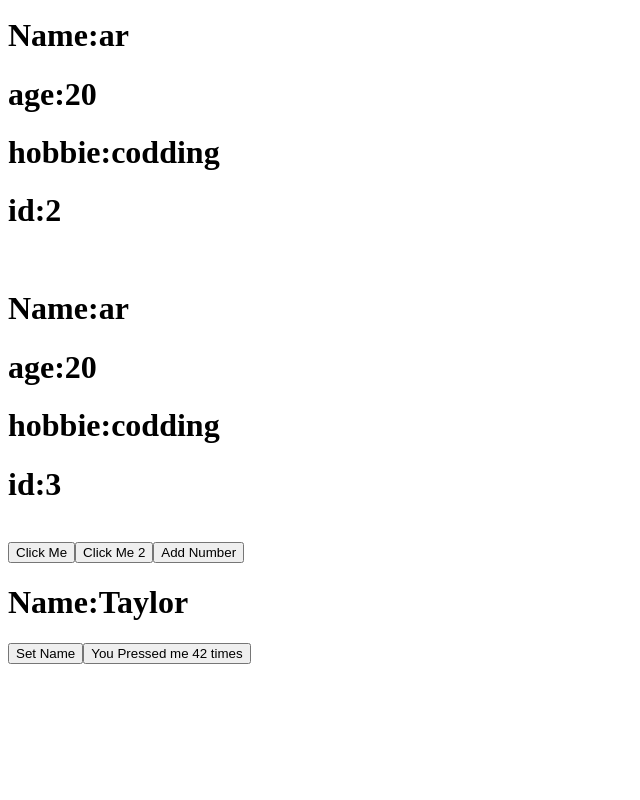
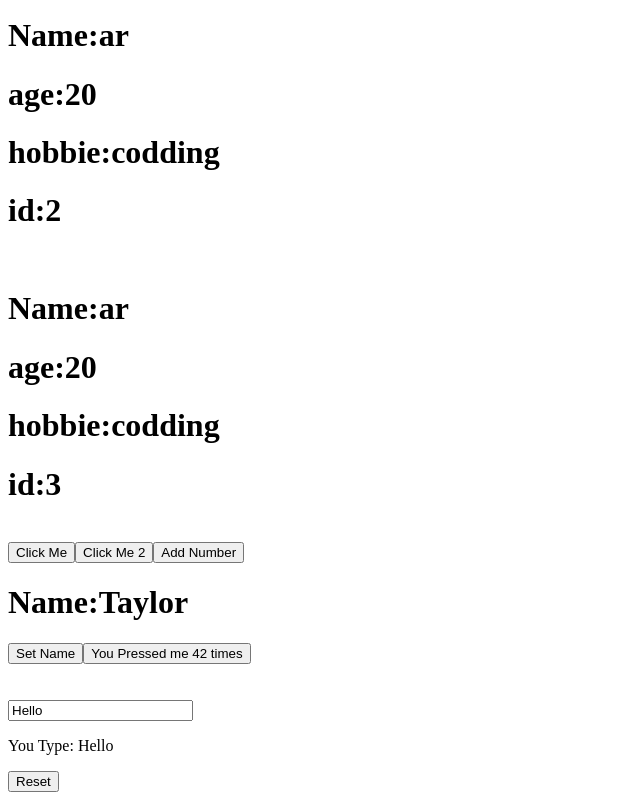
Before and after one commit to asik247/third-react, a React (Vite) app: page / in a window 1280 px wide. Shown: the part 336-1136 px from the top of the page, without its empty margins (0-640 px from the left). Before the commit the page ends 1008 px from the top, so only its background shows below. Built offline with nearby package versions, Linux system fonts and the light colour scheme.

Commit message:
input vlue change

```diff
--- a/src/App.jsx
+++ b/src/App.jsx
@@ -1,6 +1,7 @@
 import React from 'react';
 import Friends from './Components/Friends';
 import Count from './Components/Count';
+import Input from './Components/Input';
 const App = () => {
   const myFriends = [
     {id:1,name:'ar',age:20,hobbie:'codding'},
@@ -26,7 +27,8 @@ const App = () => {
       }}>Click Me 2</button>
       <button onClick={()=>addNumber(10)}>Add Number</button>
       <br />
-      <Count></Count>
+      <Count></Count><br /><br />
+      <Input></Input>
     </div>
   );
 };
--- /dev/null
+++ b/src/Components/Input.jsx
@@ -0,0 +1,18 @@
+import React, { useState } from 'react';
+
+const Input = () => {
+    const [text,setText] = useState('Hello');
+    const handleChange = (e)=>{
+       setText(e.target.value);
+    }
+
+    return (
+        <div>
+            <input onChange={handleChange} value={text} type="text" name="" id="" />
+            <p>You Type: {text}</p>
+            <button onClick={()=>setText('Hello')}>Reset</button>
+        </div>
+    );
+};
+
+export default Input;
```
